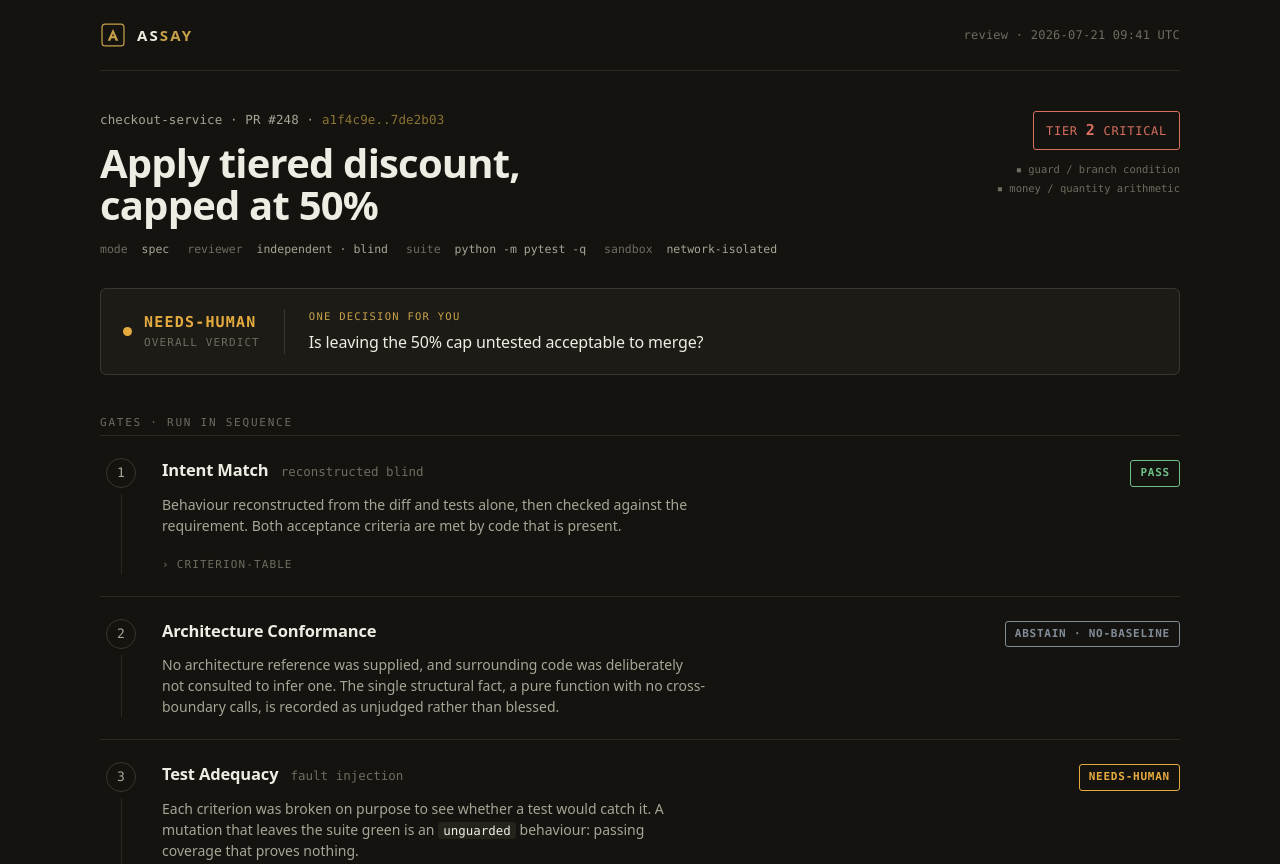
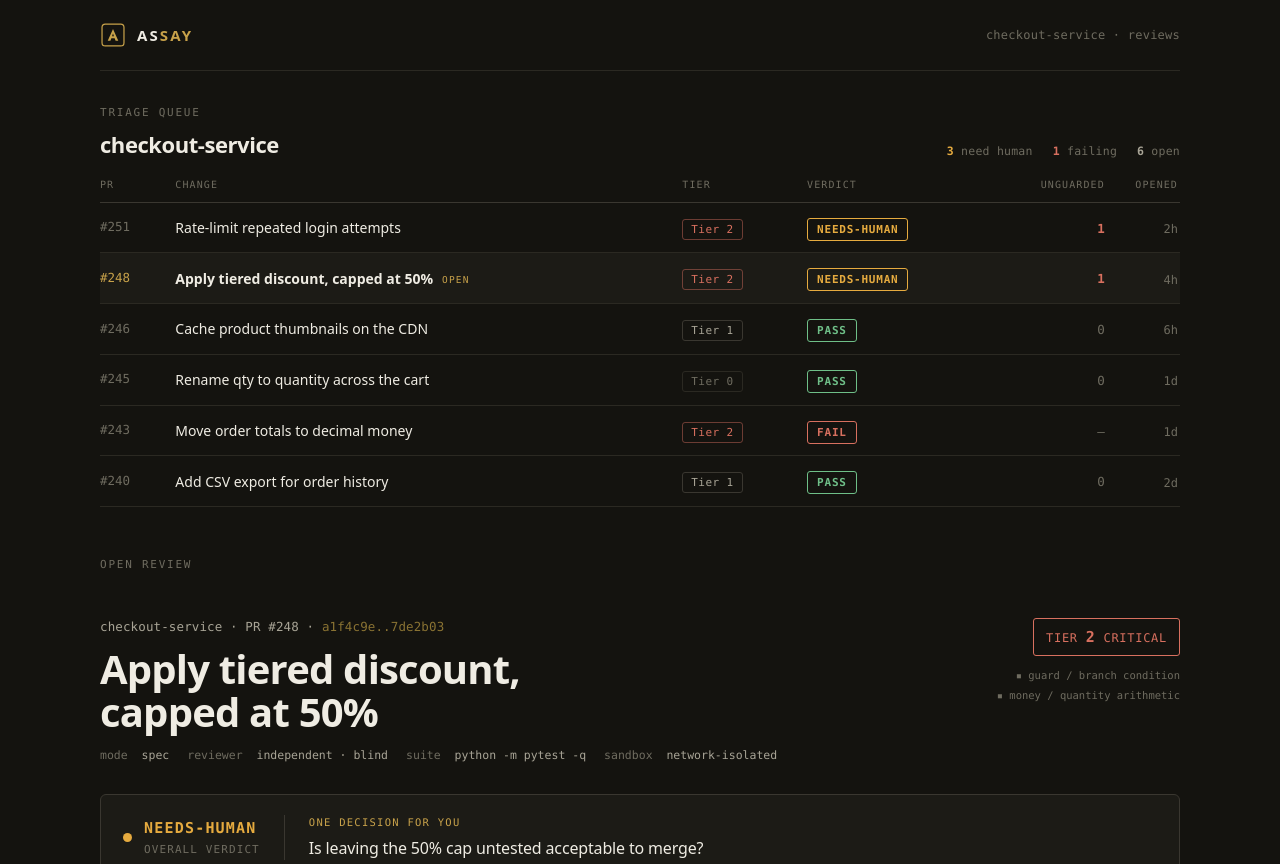
Before and after one commit to pascal-giessler/assay, a plain HTML site: page docs/brand/dashboard.html in a window 1280 px wide. Shown: the top 864 px of the page. Drawn offline with Linux system fonts and the light colour scheme.

Commit message:
design: add triage-queue view to dashboard; set canonical logo in README

```diff
--- a/docs/brand/dashboard.html
+++ b/docs/brand/dashboard.html
@@ -36,6 +36,40 @@
   .brand .word b { color: var(--gold); font-weight: 620; }
   .topmeta { font-family: var(--mono); font-size: 12px; color: var(--ink-faint);
     letter-spacing: .02em; }
+
+  /* ---- triage queue ---- */
+  .queue { padding: 34px 0 6px; }
+  .qhead { display: flex; align-items: flex-end; justify-content: space-between; gap: 20px; margin-bottom: 16px; }
+  .qtitle { margin: 6px 0 0; font-size: 22px; letter-spacing: -.02em; font-weight: 620; }
+  .qstat { display: flex; gap: 20px; font-family: var(--mono); font-size: 11.5px;
+    color: var(--ink-faint); letter-spacing: .02em; }
+  .qstat b { color: var(--ink-dim); font-weight: 600; }
+  .qstat .hot b { color: var(--human); } .qstat .bad b { color: var(--fail); }
+  table.q { width: 100%; border-collapse: collapse; }
+  table.q th { text-align: left; font-family: var(--mono); font-weight: 500; font-size: 10px;
+    letter-spacing: .11em; text-transform: uppercase; color: var(--ink-faint);
+    padding: 0 16px 10px 0; border-bottom: 1px solid var(--line); }
+  table.q th.num, table.q td.num { text-align: right; padding-right: 2px; }
+  table.q td { padding: 14px 16px 14px 0; border-bottom: 1px solid var(--line-soft);
+    color: var(--ink-dim); font-size: 14px; vertical-align: middle; }
+  table.q tbody tr { transition: background .18s ease; }
+  table.q tbody tr:hover { background: var(--surface); }
+  table.q tr.active { background: var(--surface); }
+  table.q tr.active .ch a { color: var(--ink); font-weight: 560; }
+  table.q tr.active .pr { color: var(--gold); }
+  table.q .pr { font-family: var(--mono); font-size: 12.5px; color: var(--ink-faint); white-space: nowrap; }
+  table.q .ch a { color: var(--ink); text-decoration: none; }
+  table.q .ch a:hover { color: var(--gold); }
+  .open-flag { font-family: var(--mono); font-size: 9.5px; letter-spacing: .12em;
+    text-transform: uppercase; color: var(--gold); margin-left: 9px; vertical-align: 1px; }
+  .tt { font-family: var(--mono); font-size: 11px; letter-spacing: .04em; padding: 3px 8px;
+    border-radius: 3px; border: 1px solid var(--line); color: var(--ink-dim); white-space: nowrap; }
+  .tt.t2 { color: var(--fail); border-color: rgba(216,112,95,.45); }
+  .tt.t0 { color: var(--ink-faint); border-color: var(--line-soft); }
+  .ug { font-family: var(--mono); font-size: 12.5px; color: var(--ink-faint); }
+  .ug.hot { color: var(--fail); font-weight: 600; }
+  .age { font-family: var(--mono); font-size: 12px; color: var(--ink-faint); }
+  .openlabel { margin: 44px 0 -20px; }
 
   /* ---- review header ---- */
   .head { padding: 40px 0 30px; display: grid; gap: 26px;
@@ -182,10 +216,79 @@
         </svg>
         <span class="word">as<b>say</b></span>
       </div>
-      <div class="topmeta">review · 2026-07-21 09:41 UTC</div>
+      <div class="topmeta">checkout-service · reviews</div>
     </div>
 
-    <div class="head">
+    <div class="queue">
+      <div class="qhead">
+        <div>
+          <div class="glabel">Triage queue</div>
+          <h2 class="qtitle">checkout-service</h2>
+        </div>
+        <div class="qstat">
+          <span class="hot"><b>3</b> need human</span>
+          <span class="bad"><b>1</b> failing</span>
+          <span><b>6</b> open</span>
+        </div>
+      </div>
+      <table class="q">
+        <thead><tr><th>PR</th><th>Change</th><th>Tier</th><th>Verdict</th><th class="num">Unguarded</th><th class="num">Opened</th></tr></thead>
+        <tbody>
+          <tr>
+            <td class="pr">#251</td>
+            <td class="ch"><a href="#open">Rate-limit repeated login attempts</a></td>
+            <td><span class="tt t2">Tier 2</span></td>
+            <td><span class="chip human">needs&#8209;human</span></td>
+            <td class="num"><span class="ug hot">1</span></td>
+            <td class="num"><span class="age">2h</span></td>
+          </tr>
+          <tr class="active" aria-current="true">
+            <td class="pr">#248</td>
+            <td class="ch"><a href="#open">Apply tiered discount, capped at 50%</a><span class="open-flag">open</span></td>
+            <td><span class="tt t2">Tier 2</span></td>
+            <td><span class="chip human">needs&#8209;human</span></td>
+            <td class="num"><span class="ug hot">1</span></td>
+            <td class="num"><span class="age">4h</span></td>
+          </tr>
+          <tr>
+            <td class="pr">#246</td>
+            <td class="ch"><a href="#open">Cache product thumbnails on the CDN</a></td>
+            <td><span class="tt t1">Tier 1</span></td>
+            <td><span class="chip pass">pass</span></td>
+            <td class="num"><span class="ug">0</span></td>
+            <td class="num"><span class="age">6h</span></td>
+          </tr>
+          <tr>
+            <td class="pr">#245</td>
+            <td class="ch"><a href="#open">Rename qty to quantity across the cart</a></td>
+            <td><span class="tt t0">Tier 0</span></td>
+            <td><span class="chip pass">pass</span></td>
+            <td class="num"><span class="ug">0</span></td>
+            <td class="num"><span class="age">1d</span></td>
+          </tr>
+          <tr>
+            <td class="pr">#243</td>
+            <td class="ch"><a href="#open">Move order totals to decimal money</a></td>
+            <td><span class="tt t2">Tier 2</span></td>
+            <td><span class="chip fail">fail</span></td>
+            <td class="num"><span class="ug">&mdash;</span></td>
+            <td class="num"><span class="age">1d</span></td>
+          </tr>
+          <tr>
+            <td class="pr">#240</td>
+            <td class="ch"><a href="#open">Add CSV export for order history</a></td>
+            <td><span class="tt t1">Tier 1</span></td>
+            <td><span class="chip pass">pass</span></td>
+            <td class="num"><span class="ug">0</span></td>
+            <td class="num"><span class="age">2d</span></td>
+          </tr>
+        </tbody>
+      </table>
+    </div>
+
+    <div class="glabel openlabel">Open review</div>
+
+    <div class="head" id="open">
       <div>
         <div class="repo">checkout-service&nbsp;&middot;&nbsp;PR&nbsp;#248&nbsp;&middot;&nbsp;<span class="sha">a1f4c9e..7de2b03</span></div>
         <h1 class="title">Apply tiered discount, capped at 50%</h1>
```
Also changed, not shown: README.md, docs/brand/assay-logo.png (added).
